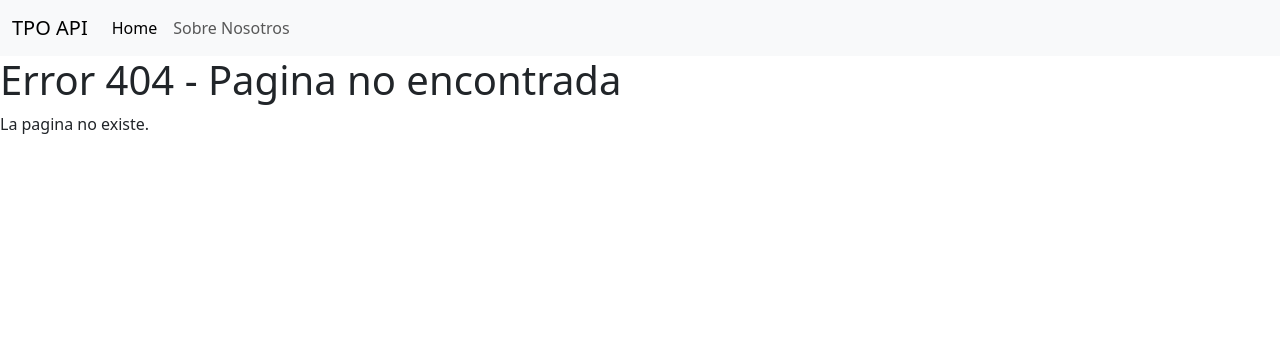
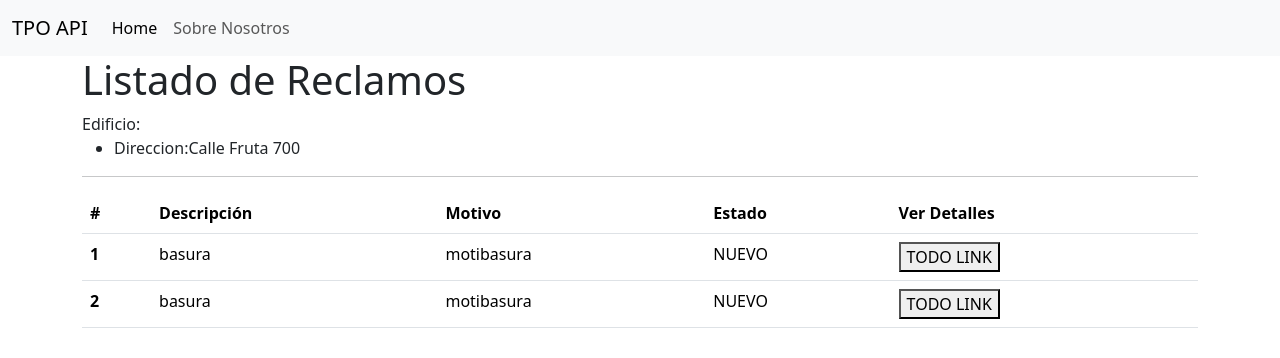
Before and after one commit to ManuMarcos/Sistema-de-Gestion-Reclamos, a React (Create React App) app in the folder Front/app/: page /Reclamos/Listado in a window 1280 px wide. Before the commit this address had no page. Shown: the top 358 px of the page. Built offline with nearby package versions, Linux system fonts and the light colour scheme; no server answers.

Commit message:
Comenzando listado de reclamos

```diff
--- a/Front/app/src/components/Home/home.js
+++ b/Front/app/src/components/Home/home.js
@@ -47,6 +47,7 @@ const Home = () => {
             </form>
             {/* TODO: hardcodeo el query param edificio_id */}
             <Link to="/Reclamos/Nuevo?edificio_id=1"><button>Reclamos Nuevo</button></Link>
+            <Link to="/Reclamos/Listado"><button>Reclamos Listado</button></Link>
         </div>
     );
 }
--- a/Front/app/src/components/Navigation/navigation.js
+++ b/Front/app/src/components/Navigation/navigation.js
@@ -5,6 +5,7 @@ import AboutUs from "../AboutUs/aboutus";
 import Error404 from "../Error/error404";
 import NavBar from "./navbar";
 import NuevoReclamo from "../Reclamos/NuevoReclamo/nuevoReclamo";
+import ListadoReclamos from "../Reclamos/ListadoReclamos/listadoReclamos";
 
 function Navigation() {
     return (
@@ -18,6 +19,7 @@ function Navigation() {
                     {/*Ruta de manejo de error 404 */}
                     <Route path="*" element={<Error404 />} />
                     <Route path="/Reclamos/Nuevo" element={<NuevoReclamo />} />
+                    <Route path="/Reclamos/Listado" element={<ListadoReclamos />} />
                 </Routes>
             </div>
         </Router>
--- /dev/null
+++ b/Front/app/src/components/Reclamos/ListadoReclamos/listadoReclamos.js
@@ -0,0 +1,155 @@
+import React, { useState, useEffect } from "react";
+import { useSearchParams } from "react-router-dom";
+
+async function get_edificio(id_edificio) {
+  // TODO: el controller no tiene un filtro por id por el momento... lo filtro por front...
+  // Default options are marked with *
+  const response = await fetch("http://localhost:8080/edificios", {
+    method: "GET", // *GET, POST, PUT, DELETE, etc.
+    mode: "cors", // no-cors, *cors, same-origin
+    headers: {
+      "Content-type": "application/json",
+      "Access-Control-Allow-Origin": "htpp://localhost:3000/",
+      "Access-Control-Allow-Methods": "POST, GET, PUT",
+      "Access-Control-Allow-Headers": "Content-Type",
+      Authorization: "Bearer " + sessionStorage.getItem("accessToken"),
+      "cache-control": "no-cache",
+    },
+  });
+  return response.json(); // parses JSON response into native JavaScript objects
+}
+
+let EdificioFruta = {
+  id: 1,
+  direccion: "Calle Fruta 700",
+  areasComunes: [
+    {
+      id: 1,
+      edificioId: 1,
+      nombre: "Pasillito",
+    },
+    {
+      id: 2,
+      edificioId: 1,
+      nombre: "Pasillito",
+    },
+  ],
+  unidades: [
+    {
+      id: 1,
+      piso: 1,
+      numero: 0,
+      edificioId: 1,
+      propietarioId: null,
+      estado: "ALQUILADA",
+    },
+    {
+      id: 2,
+      piso: 1,
+      numero: 0,
+      edificioId: 1,
+      propietarioId: null,
+      estado: "ALQUILADA",
+    },
+  ],
+};
+
+let ReclamosFruta = [
+  {
+    id: 1,
+    numero: 1,
+    imagenesIds: null,
+    descripcion: "basura",
+    motivo: "motibasura",
+    estado: "NUEVO",
+    usuarioId: 2,
+    unidadId: null,
+    areaComunId: null,
+  },
+  {
+    id: 2,
+    numero: 2,
+    imagenesIds: null,
+    descripcion: "basura",
+    motivo: "motibasura",
+    estado: "NUEVO",
+    usuarioId: 2,
+    unidadId: null,
+    areaComunId: null,
+  },
+];
+
+const ListadoReclamos = () => {
+  const [datosEdificio, setDatosEdificio] = useState([]);
+  const [datosListadoReclamos, setDatosListadoReclamos] = useState([]);
+  const [searchParams] = useSearchParams();
+
+  useEffect(() => {
+    let id_elegido = parseInt(searchParams.get("edificio_id"));
+    get_edificio(id_elegido)
+      .then((data) => {
+        let edificio = data.find(function (ed) {
+          return ed.id === id_elegido;
+        });
+        setDatosEdificio(edificio);
+        console.log("GET OK");
+        /* TODO: fetch listado reclamos*/
+      })
+      .catch((err) => {
+        console.log(err);
+        /* TODO: sacarlo despues. es por paja de levantar spring boot y armar el caso... */
+        setDatosEdificio(EdificioFruta);
+        setDatosListadoReclamos(ReclamosFruta);
+      });
+  }, [searchParams]);
+
+  return (
+    <div className="container">
+      <h1>Listado de Reclamos</h1>
+      <div className="form-group">
+        <label>Edificio:</label>
+        <ul>
+          <li>
+            <label>
+              Direccion:
+              {datosEdificio
+                ? datosEdificio["direccion"]
+                : "No se encontraron edificios..."}
+            </label>
+          </li>
+        </ul>
+      </div>
+      <hr />
+      <table className="table">
+        <thead>
+          <tr>
+            <th scope="col">#</th>
+            <th scope="col">Descripción</th>
+            <th scope="col">Motivo</th>
+            <th scope="col">Estado</th>
+            <th scope="col">Ver Detalles</th>
+          </tr>
+        </thead>
+        <tbody>
+          {datosListadoReclamos ? (
+            datosListadoReclamos.map((reclamo) => {
+              return (
+                <tr id={reclamo["numero"]}>
+                  <th scope="row">{reclamo["numero"]}</th>
+                  <td>{reclamo["descripcion"]}</td>
+                  <td>{reclamo["motivo"]}</td>
+                  <td>{reclamo["estado"]}</td>
+                  <td><button>TODO LINK</button></td>
+                </tr>
+              );
+            })
+          ) : (
+            <h2>Sin Datos...</h2>
+          )}
+        </tbody>
+      </table>
+    </div>
+  );
+};
+
+export default ListadoReclamos;
```
